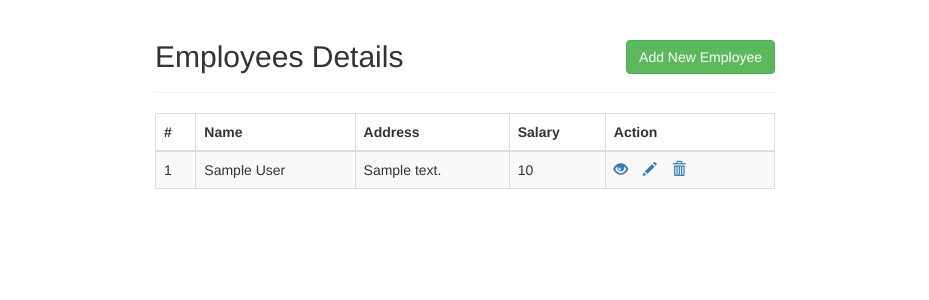
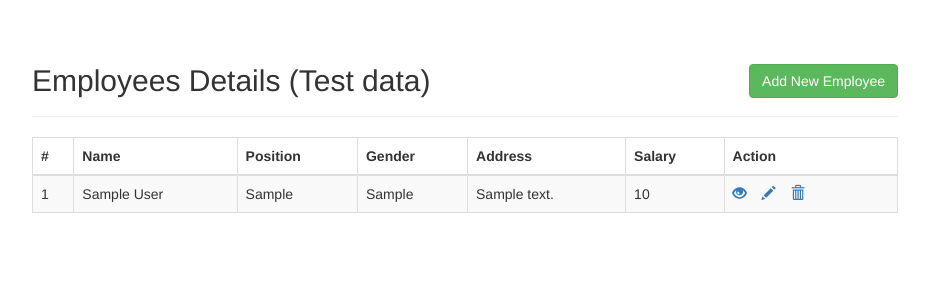
Before and after one commit to chenfenggiser/php-curd-demo, a PHP site: page / in a window 1280 px wide. Shown: the top 300 px of the page, without its empty margins (175-1104 px from the left). Run offline with PHP 8.4, Linux system fonts and the light colour scheme; tables that the repository leaves empty or names only in its code hold one stand-in row (values such as "Sample post"); data that the repository does not hold is empty.

Commit message:
added two columns in the database, and add a read feature to show it on the UI

```diff
--- a/index.php
+++ b/index.php
@@ -8,8 +8,8 @@
     <script src="https://maxcdn.bootstrapcdn.com/bootstrap/3.3.7/js/bootstrap.js"></script>
     <style type="text/css">
         .wrapper{
-            width: 650px;
-            margin: 0 auto;
+            width: 70%;
+            margin: 24px auto;
         }
         .page-header h2{
             margin-top: 0;
@@ -30,7 +30,7 @@
             <div class="row">
                 <div class="col-md-12">
                     <div class="page-header clearfix">
-                        <h2 class="pull-left">Employees Details</h2>
+                        <h2 class="pull-left">Employees Details (Test data)</h2>
                         <a href="create.php" class="btn btn-success pull-right">Add New Employee</a>
                     </div>
                     <?php
@@ -46,6 +46,8 @@
                                     echo "<tr>";
                                         echo "<th>#</th>";
                                         echo "<th>Name</th>";
+                                        echo "<th>Position</th>";
+                                        echo "<th>Gender</th>";
                                         echo "<th>Address</th>";
                                         echo "<th>Salary</th>";
                                         echo "<th>Action</th>";
@@ -58,6 +60,8 @@
 										echo "<tr>";
                                         echo "<td>" . $row['id'] . "</td>";
                                         echo "<td>" . $row['name'] . "</td>";
+                                        echo "<td>" . $row['position'] . "</td>";
+                                        echo "<td>" . $row['gender'] . "</td>";
                                         echo "<td>" . $row['address'] . "</td>";
                                         echo "<td>" . $row['salary'] . "</td>";
                                         echo "<td>";
```
